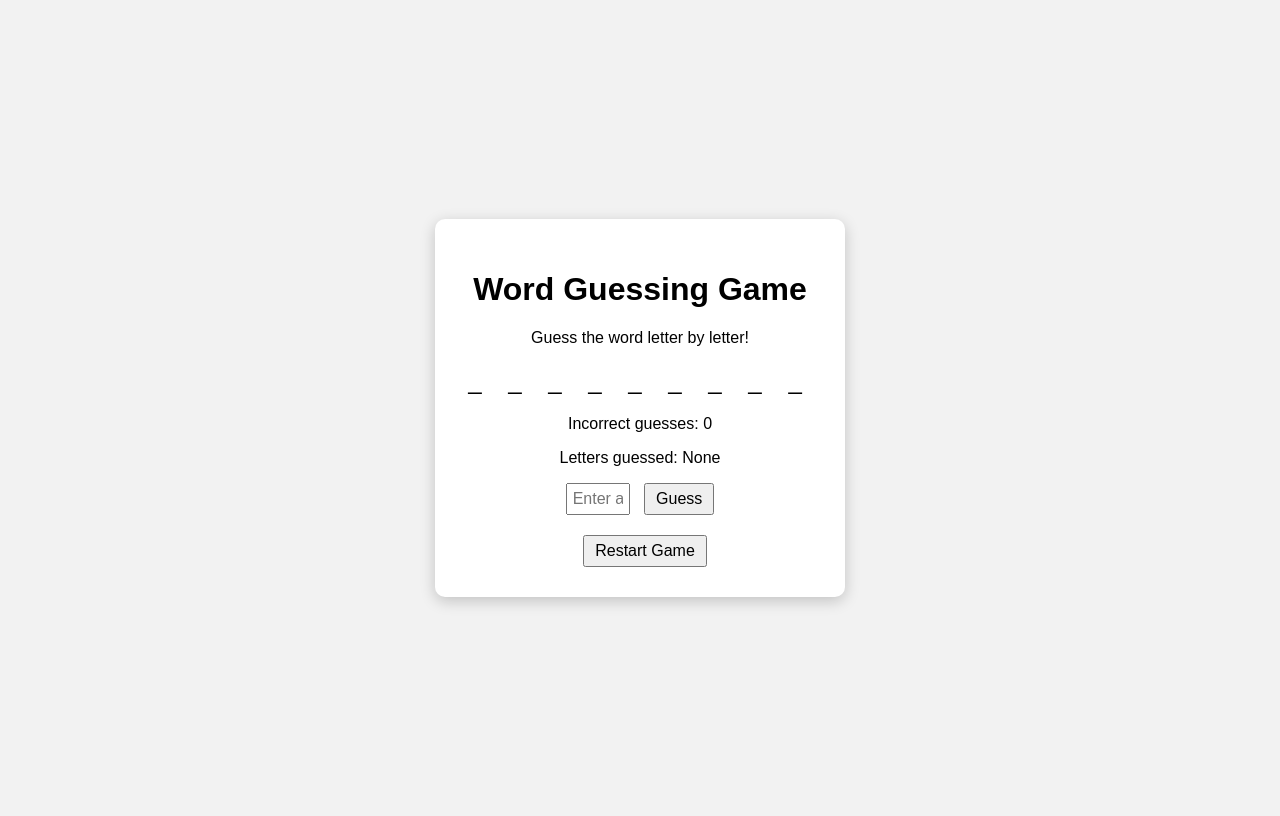
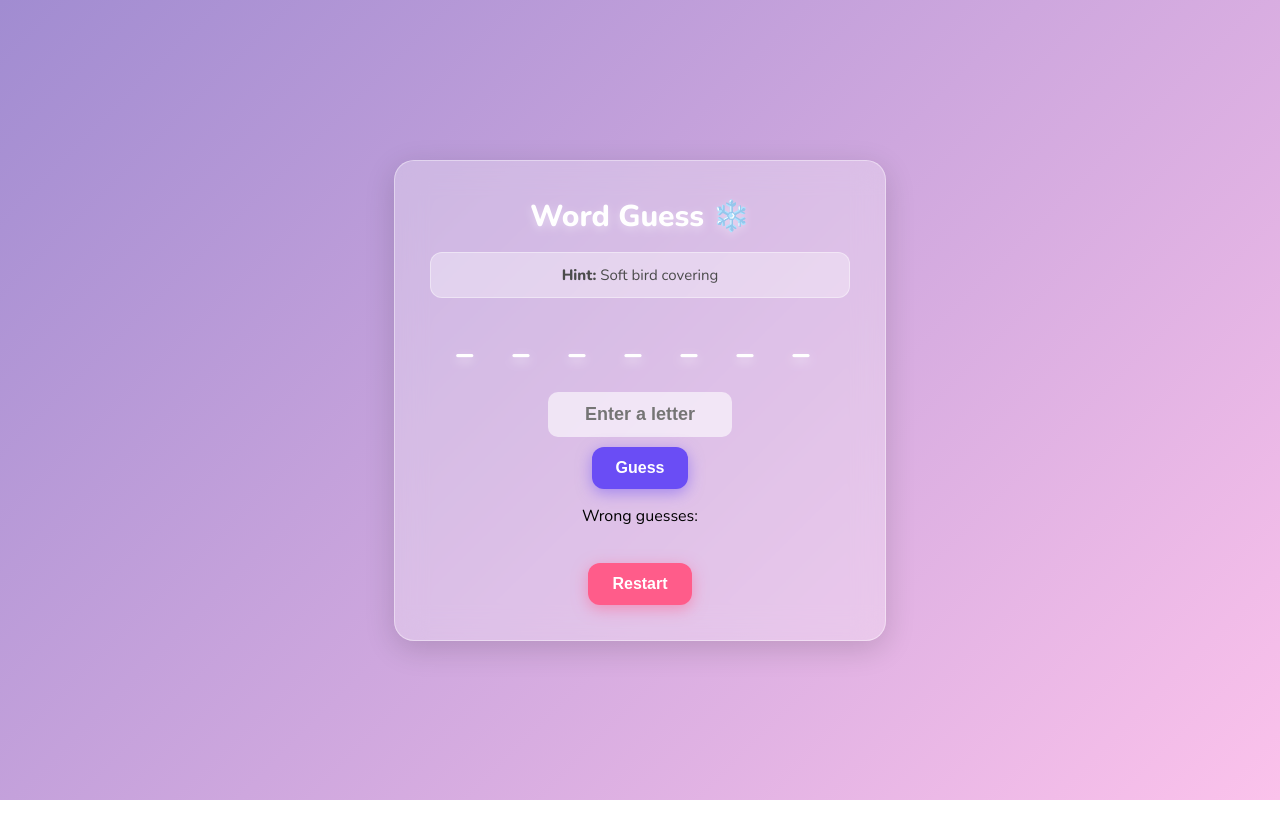
Before and after one commit to Abhi3110-coder/game, a plain HTML site: page index.html in a window 1280 px wide. Drawn offline with nearby package versions, Linux system fonts and the light colour scheme.

Commit message:
Update index.html

```diff
--- a/index.html
+++ b/index.html
@@ -1,28 +1,209 @@
-<!DOCTYPE html>
+
+       <!DOCTYPE html>
 <html lang="en">
 <head>
     <meta charset="UTF-8">
     <meta name="viewport" content="width=device-width, initial-scale=1.0">
-    <title>Word Guessing Game</title>
-    <link rel="stylesheet" href="style.css">
+    <title>Glassmorphic Word Guess</title>
+
+    <style>
+        @import url('https://fonts.googleapis.com/css2?family=Nunito:wght@300;600;800&display=swap');
+
+        body {
+            margin: 0;
+            height: 100vh;
+            font-family: 'Nunito', sans-serif;
+            background: linear-gradient(135deg, #a18cd1, #fbc2eb);
+            display: flex;
+            justify-content: center;
+            align-items: center;
+        }
+
+        .glass-card {
+            width: 420px;
+            padding: 35px;
+            border-radius: 20px;
+            background: rgba(255, 255, 255, 0.28);
+            backdrop-filter: blur(15px);
+            -webkit-backdrop-filter: blur(15px);
+            border: 1px solid rgba(255, 255, 255, 0.4);
+            box-shadow: 0 8px 30px rgba(0, 0, 0, 0.15);
+            text-align: center;
+            animation: fadeIn 1s ease;
+        }
+
+        @keyframes fadeIn {
+            from { opacity: 0; transform: translateY(20px); }
+            to { opacity: 1; transform: translateY(0); }
+        }
+
+        h1 {
+            margin: 0;
+            margin-bottom: 15px;
+            font-weight: 800;
+            font-size: 30px;
+            color: #ffffff;
+            text-shadow: 0 3px 8px rgba(255, 255, 255, 0.4);
+        }
+
+        .hint-box {
+            background: rgba(255, 255, 255, 0.35);
+            border-radius: 12px;
+            padding: 12px;
+            margin-bottom: 15px;
+            border: 1px solid rgba(255, 255, 255, 0.4);
+            color: #4b4b4b;
+            font-size: 15px;
+        }
+
+        .word-display {
+            font-size: 36px;
+            font-weight: bold;
+            letter-spacing: 14px;
+            margin: 20px 0;
+            color: #ffffff;
+            text-shadow: 0 4px 10px rgba(255, 255, 255, 0.6);
+        }
+
+        input {
+            padding: 12px;
+            width: 160px;
+            border-radius: 10px;
+            border: none;
+            outline: none;
+            text-align: center;
+            font-size: 18px;
+            margin-top: 5px;
+            background: rgba(255, 255, 255, 0.6);
+            color: #444;
+            font-weight: 600;
+        }
+
+        button {
+            padding: 12px 24px;
+            margin-top: 10px;
+            font-size: 16px;
+            border: none;
+            border-radius: 12px;
+            cursor: pointer;
+            font-weight: bold;
+            transition: 0.3s;
+            color: #fff;
+        }
+
+        .guess-btn {
+            background: #6a4df5;
+            box-shadow: 0 4px 15px rgba(106, 77, 245, 0.5);
+        }
+
+        .guess-btn:hover {
+            background: #563de0;
+            transform: scale(1.05);
+        }
+
+        .reset-btn {
+            background: #ff5c8a;
+            box-shadow: 0 4px 15px rgba(255, 92, 138, 0.5);
+            margin-top: 20px;
+        }
+
+        .reset-btn:hover {
+            background: #ff326c;
+            transform: scale(1.05);
+        }
+
+        #wrongLetters {
+            color: #ff3e6c;
+            font-weight: 700;
+            text-shadow: 0 3px 6px rgba(255, 92, 138, 0.7);
+        }
+    </style>
 </head>
+
 <body>
-    <div class="container">
-        <h1>Word Guessing Game</h1>
-        <p>Guess the word letter by letter!</p>
+
+    <div class="glass-card">
+        <h1>Word Guess ❄️</h1>
+
+        <div class="hint-box">
+            <strong>Hint:</strong> <span id="hint"></span>
+        </div>
 
         <div id="wordDisplay" class="word-display"></div>
 
-        <p>Incorrect guesses: <span id="wrongGuesses">0</span></p>
-        <p>Letters guessed: <span id="guessedLetters">None</span></p>
+        <input type="text" id="letterInput" maxlength="1" placeholder="Enter a letter">
+        <br>
+        <button onclick="guessLetter()" class="guess-btn">Guess</button>
 
-        <input type="text" id="letterInput" maxlength="1" placeholder="Enter a letter">
-        <button id="guessBtn">Guess</button>
+        <p>Wrong guesses: <span id="wrongLetters"></span></p>
 
-        <p id="message"></p>
-        <button id="restartBtn">Restart Game</button>
+        <button onclick="resetGame()" class="reset-btn">Restart</button>
     </div>
 
-    <script src="script.js"></script>
+    <script>
+        const words = [
+            { word: "sunrise", hint: "The start of a new day" },
+            { word: "rainbow", hint: "Colorful arc in the sky" },
+            { word: "crystal", hint: "Shiny transparent mineral" },
+            { word: "feather", hint: "Soft bird covering" },
+            { word: "island", hint: "Land surrounded by water" },
+            { word: "dreamer", hint: "One who imagines big things" }
+        ];
+
+        let chosenWord, hintText, displayWord, wrongGuesses;
+
+        function startGame() {
+            const randomIndex = Math.floor(Math.random() * words.length);
+            chosenWord = words[randomIndex].word;
+            hintText = words[randomIndex].hint;
+
+            displayWord = Array(chosenWord.length).fill("_");
+            wrongGuesses = [];
+
+            document.getElementById("hint").innerText = hintText;
+            document.getElementById("wordDisplay").innerText = displayWord.join(" ");
+            document.getElementById("wrongLetters").innerText = "";
+        }
+
+        function guessLetter() {
+            const input = document.getElementById("letterInput");
+            const letter = input.value.toLowerCase();
+            input.value = "";
+
+            if (!letter.match(/[a-z]/) || letter.length !== 1) {
+                alert("Enter a single valid letter.");
+                return;
+            }
+
+            if (displayWord.includes(letter) || wrongGuesses.includes(letter)) {
+                alert("You already guessed that letter!");
+                return;
+            }
+
+            let found = false;
+            for (let i = 0; i < chosenWord.length; i++) {
+                if (chosenWord[i] === letter) {
+                    displayWord[i] = letter;
+                    found = true;
+                }
+            }
+
+            if (!found) wrongGuesses.push(letter);
+
+            document.getElementById("wordDisplay").innerText = displayWord.join(" ");
+            document.getElementById("wrongLetters").innerText = wrongGuesses.join(", ");
+
+            if (!displayWord.includes("_")) {
+                alert("✨ Congratulations! You guessed the word: " + chosenWord.toUpperCase());
+            }
+        }
+
+        function resetGame() {
+            startGame();
+        }
+
+        startGame();
+    </script>
+
 </body>
 </html>
```
